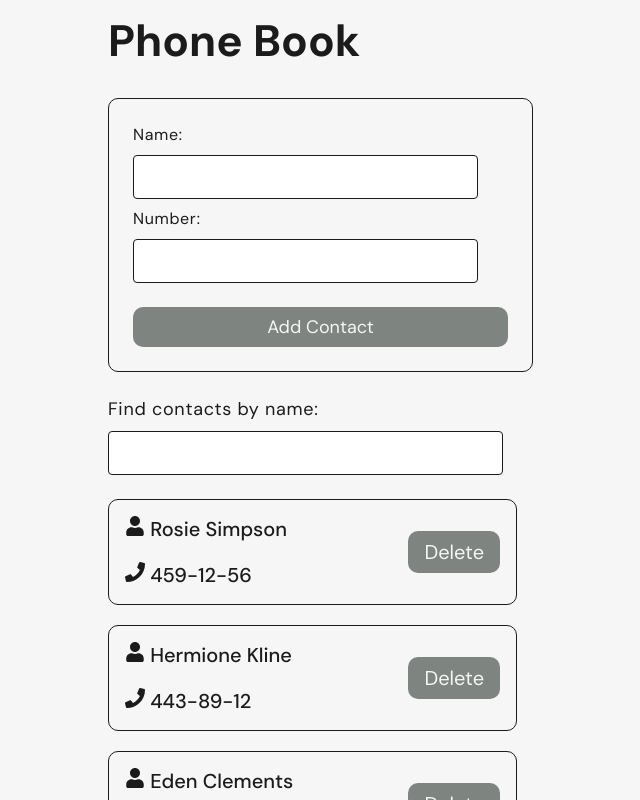
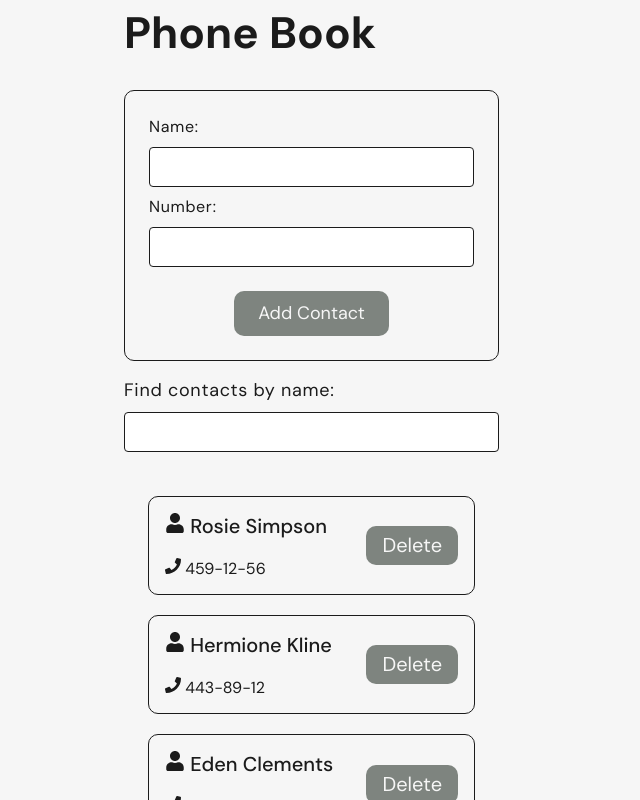
Before and after one commit to VPresich/goit-react-hw-03, a React (Vite) app: page / in a window 1280 px wide. Shown: the top 800 px of the page, without its empty margins (164-804 px from the left). Built offline with nearby package versions, Linux system fonts and the light colour scheme.

Commit message:
refactoring

```diff
--- a/src/css/index.css
+++ b/src/css/index.css
@@ -1,3 +1,5 @@
+@import 'modern-normalize/modern-normalize.css';
+
 @import url('./utils/variables.css');
 @import url('./utils/visually-hidden.css');
 @import url('./utils/fonts.css');
--- a/src/jsx/components/contactsData.js
+++ b/src/data/contactsData.js
@@ -1,8 +1,6 @@
-const contactsData = [
+export const contactsData = [
   { id: 'id-1', name: 'Rosie Simpson', number: '459-12-56' },
   { id: 'id-2', name: 'Hermione Kline', number: '443-89-12' },
   { id: 'id-3', name: 'Eden Clements', number: '645-17-79' },
   { id: 'id-4', name: 'Annie Copeland', number: '227-91-26' },
 ];
-
-export default contactsData;
--- a/src/jsx/components/App.jsx
+++ b/src/jsx/components/App.jsx
@@ -5,7 +5,7 @@ import { TitleSection } from './titlesection/TitleSection';
 import { ContactsList } from './contacts-list/ContactsList';
 import { SearchBox } from './search-box/SearchBox';
 import { ContactForm } from './contact-form/ContactForm';
-import contactsData from './contactsData';
+import { contactsData } from '../../data/contactsData';
 
 export const App = () => {
   const [contacts, setContacts] = useState(contactsData);
--- a/src/jsx/components/contact-form/ContactForm.module.css
+++ b/src/jsx/components/contact-form/ContactForm.module.css
@@ -1,22 +1,26 @@
 .contact-form {
+  width: 100%;
   display: flex;
   flex-direction: column;
-  justify-content: center;
+  align-items: center;
   row-gap: 24px;
+  padding-left: 16px;
+  padding-right: 16px;
+  padding-top: 16px;
+  padding-bottom: 16px;
+  margin-bottom: 16px;
   border-radius: 10px;
   border: 1px solid var(--secondary-color);
-  padding: 24px;
-  margin-bottom: 16px;
 }
 
 .contact-info {
+  width: 100%;
   display: flex;
   flex-direction: column;
   row-gap: 8px;
 }
 
-.contact-label,
-.contact-input {
+.contact-label {
   font-size: 16px;
   line-height: 1.5;
   letter-spacing: 0.04em;
@@ -24,23 +28,25 @@
 }
 
 .contact-input {
-  width: 325px;
+  font-size: 16px;
+  line-height: 1.5;
+  letter-spacing: 0.04em;
+  color: var(--secondary-color);
   height: 40px;
   border-radius: 4px;
   padding-left: 16px;
   outline: none;
   border: 1px solid var(--secondary-color);
-  transition: border 500ms cubic-bezier(0.4, 0, 0.2, 1);
 }
 
 .add-button {
   cursor: pointer;
   width: auto;
   text-align: center;
-  padding-top: 8px;
-  padding-bottom: 8px;
-  padding-right: 16px;
-  padding-left: 16px;
+  padding-top: 12px;
+  padding-bottom: 12px;
+  padding-right: 24px;
+  padding-left: 24px;
   border-radius: 10px;
   color: var(--primary-color);
   border: none;
@@ -48,6 +54,7 @@
   font-family: inherit;
   font-size: 18px;
   font-weight: 400;
+  transition: background-color 500ms cubic-bezier(0.4, 0, 0.2, 1);
 }
 
 .add-button:hover,
@@ -58,13 +65,12 @@
 @media screen and (min-width: 768px) {
   .contact-form {
     width: 375px;
-    margin-bottom: 24px;
+    padding-left: 24px;
+    padding-right: 24px;
+    padding-top: 24px;
+    padding-bottom: 24px;
   }
 }
 
 @media screen and (min-width: 1440px) {
-  .contact-form {
-    width: 375px;
-    margin-bottom: 28px;
-  }
 }
--- a/src/jsx/components/contacts-list/ContactItem.jsx
+++ b/src/jsx/components/contacts-list/ContactItem.jsx
@@ -4,16 +4,16 @@ import { FaUser, FaPhone } from 'react-icons/fa';
 export const ContactItem = ({ contact, onDeleteContact }) => {
   return (
     <>
-      <div className={styles.info}>
-        <p className={styles.name}>
+      <div className={styles['item-info']}>
+        <p className={styles['item-name']}>
           <FaUser /> {contact.name}
         </p>
-        <p className={styles.phone}>
+        <p className={styles['item-number']}>
           <FaPhone /> {contact.number}
         </p>
       </div>
       <button
-        className={styles.delete}
+        className={styles['item-delete']}
         onClick={() => onDeleteContact(contact.id)}
       >
         Delete
--- a/src/jsx/components/contacts-list/ContactItem.module.css
+++ b/src/jsx/components/contacts-list/ContactItem.module.css
@@ -1,21 +1,19 @@
-.info {
+.item-info {
   display: flex;
   flex-direction: column;
   row-gap: 16px;
 }
 
-.name,
-.phone {
-  width: 188px;
+.item-name,
+.item-phone {
   font-size: 16px;
   font-weight: 400;
 }
 
-.delete {
+.item-delete {
   cursor: pointer;
-  display: flex;
-  justify-content: center;
-  align-items: center;
+  width: auto;
+  text-align: center;
   padding-top: 8px;
   padding-bottom: 8px;
   padding-right: 12px;
@@ -29,24 +27,23 @@
   font-weight: 400;
 }
 
-.delete:hover,
-.delete:focus {
+.item-delete:hover,
+.item-delete:focus {
   background-color: var(--btn-accent-color);
 }
 
 @media screen and (min-width: 768px) {
-  .info {
+  .item-info {
     row-gap: 20px;
   }
 
-  .name,
-  .phone {
-    width: 200px;
+  .item-name,
+  .iyem-phone {
     font-size: 20px;
     font-weight: 500;
   }
 
-  .delete {
+  .item-delete {
     padding-right: 16px;
     padding-left: 16px;
     font-size: 20px;
@@ -54,11 +51,11 @@
 }
 
 @media screen and (min-width: 1440px) {
-  .info {
+  .item-info {
     row-gap: 24px;
   }
 
-  .delete {
+  .item-delete {
     padding-right: 20px;
     padding-left: 20px;
   }
--- a/src/jsx/components/contacts-list/ContactsList.jsx
+++ b/src/jsx/components/contacts-list/ContactsList.jsx
@@ -3,9 +3,9 @@ import { ContactItem } from './ContactItem';
 
 export const ContactsList = ({ contacts, onDeleteContact }) => {
   return (
-    <ul className={styles['contacts-list']}>
+    <ul className={styles['contacts']}>
       {contacts.map(contact => (
-        <li className={styles.contact} key={contact.id}>
+        <li className={styles['contact']} key={contact.id}>
           <ContactItem
             key={contact.id}
             contact={contact}
--- a/src/jsx/components/contacts-list/ContactsList.module.css
+++ b/src/jsx/components/contacts-list/ContactsList.module.css
@@ -1,13 +1,14 @@
-.contacts-list {
+.contacts {
   margin-top: 20px;
   display: flex;
   flex-wrap: wrap;
+  justify-content: flex-start;
   gap: 16px;
 }
 
 .contact {
+  width: 100%;
   display: flex;
-  width: 100%;
   align-items: center;
   justify-content: space-between;
   padding: 16px;
@@ -16,16 +17,15 @@
 }
 
 @media screen and (min-width: 768px) {
-  .contact {
+  .contacts {
     width: 375px;
-  }
-  .contacts-list {
+    padding: 24px;
     gap: 20px;
   }
 }
 
 @media screen and (min-width: 1440px) {
-  .contacts-list {
+  .contacts {
     gap: 24px;
   }
 }
--- a/src/jsx/components/search-box/SearchBox.jsx
+++ b/src/jsx/components/search-box/SearchBox.jsx
@@ -2,17 +2,17 @@ import styles from './SearchBox.module.css';
 
 export const SearchBox = ({ value, onChange }) => {
   return (
-    <div className={styles.searchbox}>
-      <label className={styles.label} htmlFor="searchInput">
+    <form className={styles['searchbox']}>
+      <label className={styles['search-label']} htmlFor="searchInput">
         Find contacts by name:
       </label>
       <input
-        className={styles.input}
+        className={styles['search-input']}
         id="searchInput"
         type="text"
         value={value}
         onChange={onChange}
       />
-    </div>
+    </form>
   );
 };
--- a/src/jsx/components/search-box/SearchBox.module.css
+++ b/src/jsx/components/search-box/SearchBox.module.css
@@ -1,22 +1,25 @@
 .searchbox {
   display: flex;
   flex-direction: column;
+  align-items: flex-start;
   row-gap: 8px;
   padding: 0;
-  width: 100%;
   margin-bottom: 16px;
 }
 
-.label,
-.input {
+.search-label {
+  width: 100%;
   font-size: 18px;
   line-height: 1.5;
   letter-spacing: 0.04em;
   color: var(--secondary-color);
 }
 
-.input {
+.search-input {
+  width: 100%;
   height: 40px;
+  font-size: 16px;
+  color: var(--secondary-color);
   border-radius: 4px;
   padding-left: 16px;
   outline: none;
@@ -24,24 +27,17 @@
   transition: border 500ms cubic-bezier(0.4, 0, 0.2, 1);
 }
 
-.input:hover,
-.input:focus {
+.search-input:hover,
+.search-input:focus {
   cursor: pointer;
   border: 1px solid var(--accent-color);
 }
 
 @media screen and (min-width: 768px) {
-  .searchbox {
-    margin-bottom: 24px;
-  }
-  .input {
+  .search-input {
     width: 375px;
   }
 }
 
 @media screen and (min-width: 1440px) {
-  .searchbox {
-    width: 375px;
-    margin-bottom: 28px;
-  }
 }
```
